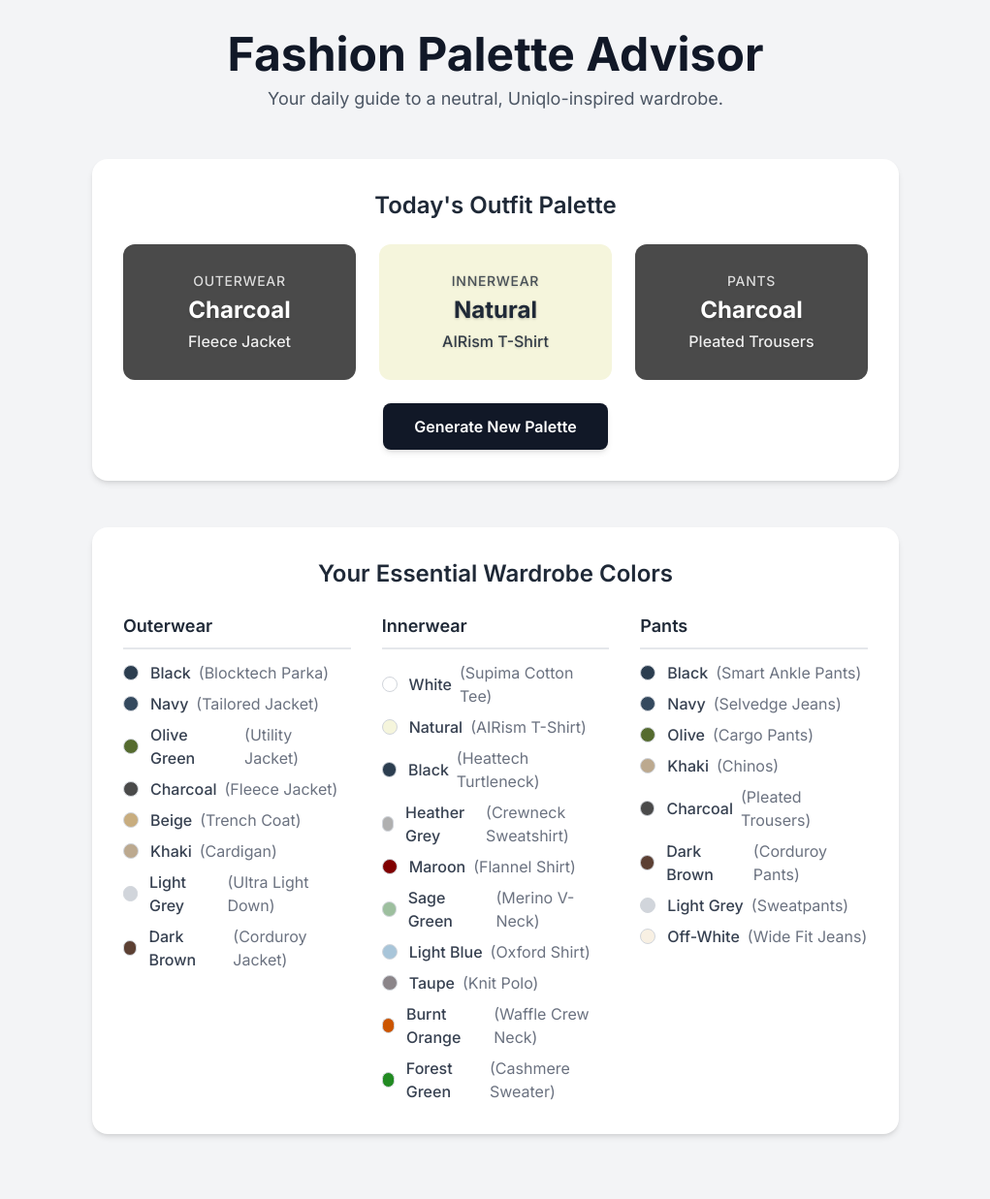
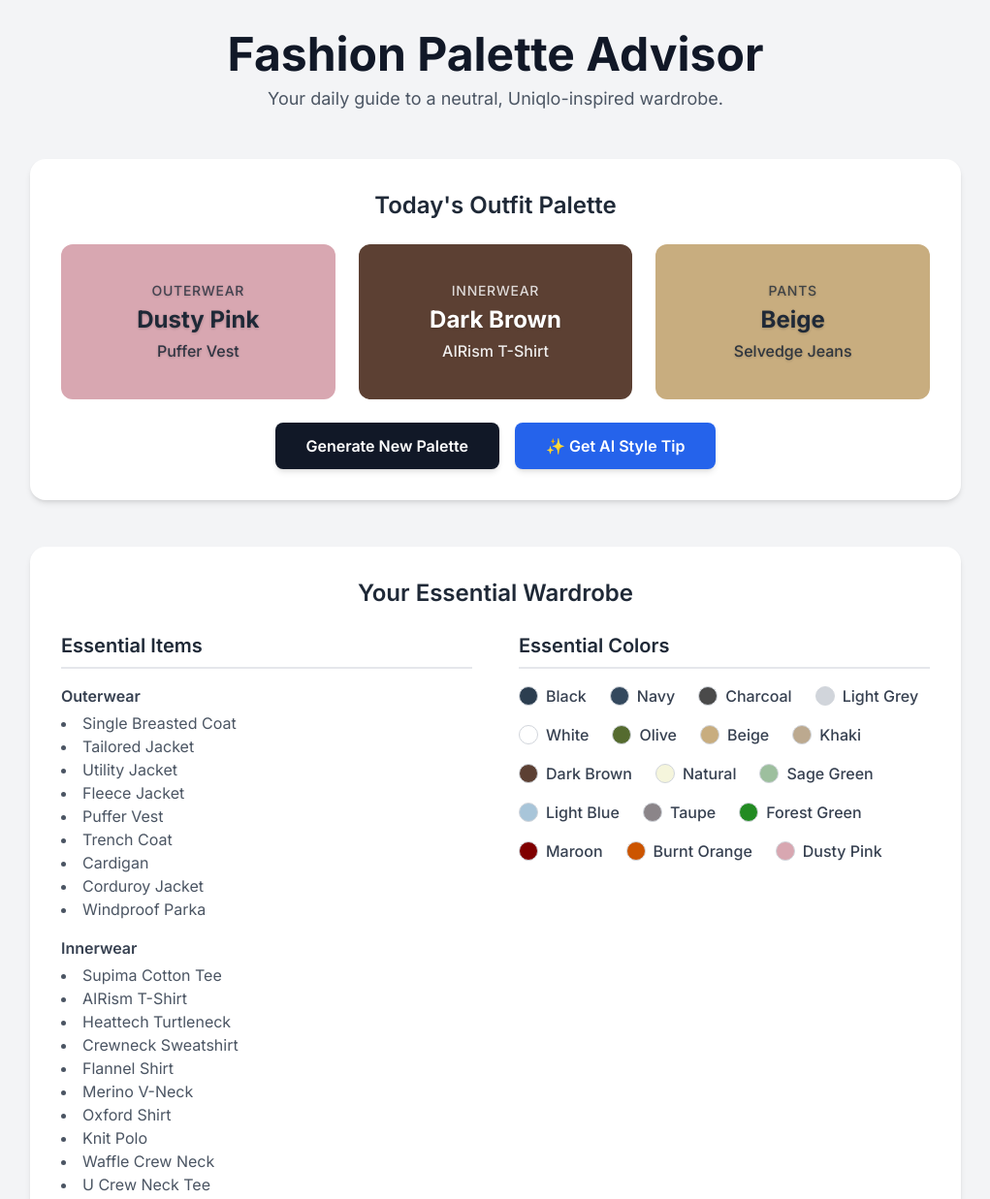
Before and after one commit to BeRay31/beray31.github.io, a plain HTML site: page index.html in a window 1280 px wide. Shown: the top 1237 px of the page at 97% size, without its empty margins (129-1150 px from the left). Before the commit the page ends 1202 px from the top, so only its background shows below. Drawn offline with nearby package versions, Linux system fonts and the light colour scheme.

Commit message:
feat: update html

```diff
--- a/index.html
+++ b/index.html
@@ -19,7 +19,7 @@
             transition: all 0.3s ease-in-out;
         }
         .color-block {
-            transition: background-color 0.5s ease-in-out;
+            transition: all 0.5s ease-in-out;
             text-shadow: 0 1px 3px rgba(0,0,0,0.2);
         }
         .btn-primary {
@@ -29,11 +29,15 @@
             transform: translateY(-2px);
             box-shadow: 0 10px 15px -3px rgb(0 0 0 / 0.1), 0 4px 6px -2px rgb(0 0 0 / 0.1);
         }
+        .gemini-response {
+            background-color: #f0f4f8;
+            border-left: 4px solid #3b82f6;
+        }
     </style>
 </head>
 <body class="bg-gray-100 text-gray-800">
 
-    <div class="container mx-auto p-4 md:p-8 max-w-4xl">
+    <div class="container mx-auto p-4 md:p-8 max-w-5xl">
 
         <!-- Header -->
         <header class="text-center mb-8 md:mb-12">
@@ -48,54 +52,70 @@
             <!-- Color Display Section -->
             <div id="palette-display" class="grid grid-cols-1 md:grid-cols-3 gap-4 md:gap-6 text-white text-center mb-6">
                 <!-- Outerwear -->
-                <div id="outerwear-card" class="color-block rounded-xl p-6 flex flex-col justify-center items-center min-h-[140px]">
+                <div id="outerwear-card" class="color-block rounded-xl p-6 flex flex-col justify-center items-center min-h-[160px]">
                     <span class="text-sm font-medium uppercase tracking-wider opacity-80">Outerwear</span>
                     <span id="outerwear-color-name" class="text-2xl font-bold mt-1">-</span>
                     <span id="outerwear-type-name" class="text-md font-medium mt-1 opacity-90">-</span>
                 </div>
                 <!-- Innerwear -->
-                <div id="innerwear-card" class="color-block rounded-xl p-6 flex flex-col justify-center items-center min-h-[140px]">
+                <div id="innerwear-card" class="color-block rounded-xl p-6 flex flex-col justify-center items-center min-h-[160px]">
                     <span class="text-sm font-medium uppercase tracking-wider opacity-80">Innerwear</span>
                     <span id="innerwear-color-name" class="text-2xl font-bold mt-1">-</span>
                      <span id="innerwear-type-name" class="text-md font-medium mt-1 opacity-90">-</span>
                 </div>
                 <!-- Pants -->
-                <div id="pants-card" class="color-block rounded-xl p-6 flex flex-col justify-center items-center min-h-[140px]">
+                <div id="pants-card" class="color-block rounded-xl p-6 flex flex-col justify-center items-center min-h-[160px]">
                     <span class="text-sm font-medium uppercase tracking-wider opacity-80">Pants</span>
                     <span id="pants-color-name" class="text-2xl font-bold mt-1">-</span>
                     <span id="pants-type-name" class="text-md font-medium mt-1 opacity-90">-</span>
                 </div>
             </div>
 
-            <!-- Action Button -->
-            <div class="flex justify-center">
-                <button onclick="generatePalette()" class="btn-primary bg-gray-900 text-white font-semibold py-3 px-8 rounded-lg shadow-md hover:bg-gray-700 focus:outline-none focus:ring-2 focus:ring-gray-900 focus:ring-opacity-50">
+            <!-- Action Buttons -->
+            <div class="flex flex-col sm:flex-row justify-center items-center gap-4">
+                <button onclick="generatePalette()" class="btn-primary bg-gray-900 text-white font-semibold py-3 px-8 rounded-lg shadow-md hover:bg-gray-700 focus:outline-none focus:ring-2 focus:ring-gray-900 focus:ring-opacity-50 w-full sm:w-auto">
                     Generate New Palette
                 </button>
+                <button id="gemini-button" onclick="getStyleTip()" class="btn-primary bg-blue-600 text-white font-semibold py-3 px-8 rounded-lg shadow-md hover:bg-blue-700 focus:outline-none focus:ring-2 focus:ring-blue-600 focus:ring-opacity-50 w-full sm:w-auto hidden" disabled>
+                    ✨ Get AI Style Tip
+                </button>
             </div>
+
+            <!-- Gemini Response Area -->
+            <div id="gemini-response-area" class="mt-6 text-center gemini-response p-4 rounded-lg hidden">
+                <p id="gemini-response-text" class="text-gray-700"></p>
+            </div>
+
         </div>
 
         <!-- Wardrobe Guide Section -->
         <div class="bg-white rounded-2xl p-6 md:p-8 card">
-            <h2 class="text-2xl font-semibold text-center mb-6">Your Essential Wardrobe Colors</h2>
-            <div class="grid grid-cols-1 sm:grid-cols-2 md:grid-cols-3 gap-6 md:gap-8">
+            <h2 class="text-2xl font-semibold text-center mb-6">Your Essential Wardrobe</h2>
+            <div class="grid grid-cols-1 md:grid-cols-2 gap-8 md:gap-12">
 
-                <!-- Outerwear Recommendations -->
+                <!-- Essential Items -->
                 <div>
-                    <h3 class="text-lg font-semibold mb-3 border-b-2 border-gray-200 pb-2">Outerwear</h3>
-                    <ul id="outerwear-list" class="space-y-2"></ul>
+                    <h3 class="text-xl font-semibold mb-4 border-b-2 border-gray-200 pb-2">Essential Items</h3>
+                    <div class="space-y-4">
+                        <div>
+                            <h4 class="font-semibold text-gray-700">Outerwear</h4>
+                            <ul id="outerwear-items-list" class="list-disc list-inside text-gray-600 mt-1"></ul>
+                        </div>
+                        <div>
+                            <h4 class="font-semibold text-gray-700">Innerwear</h4>
+                            <ul id="innerwear-items-list" class="list-disc list-inside text-gray-600 mt-1"></ul>
+                        </div>
+                        <div>
+                            <h4 class="font-semibold text-gray-700">Pants</h4>
+                            <ul id="pants-items-list" class="list-disc list-inside text-gray-600 mt-1"></ul>
+                        </div>
+                    </div>
                 </div>
 
-                <!-- Innerwear Recommendations -->
+                <!-- Essential Colors -->
                 <div>
-                    <h3 class="text-lg font-semibold mb-3 border-b-2 border-gray-200 pb-2">Innerwear</h3>
-                    <ul id="innerwear-list" class="space-y-2"></ul>
-                </div>
-
-                <!-- Pants Recommendations -->
-                <div>
-                    <h3 class="text-lg font-semibold mb-3 border-b-2 border-gray-200 pb-2">Pants</h3>
-                    <ul id="pants-list" class="space-y-2"></ul>
+                    <h3 class="text-xl font-semibold mb-4 border-b-2 border-gray-200 pb-2">Essential Colors</h3>
+                    <div id="colors-list" class="flex flex-wrap gap-x-6 gap-y-4"></div>
                 </div>
 
             </div>
@@ -104,48 +124,41 @@
     </div>
 
     <script>
-        const colorPalette = {
-            outerwear: [
-                { name: 'Black', hex: '#2c3e50', type: 'Blocktech Parka' },
-                { name: 'Navy', hex: '#34495e', type: 'Tailored Jacket' },
-                { name: 'Olive Green', hex: '#556b2f', type: 'Utility Jacket' },
-                { name: 'Charcoal', hex: '#4a4a4a', type: 'Fleece Jacket' },
-                { name: 'Beige', hex: '#c8ad7f', type: 'Trench Coat' },
-                { name: 'Khaki', hex: '#bca98f', type: 'Cardigan' },
-                { name: 'Light Grey', hex: '#d1d5db', type: 'Ultra Light Down' },
-                { name: 'Dark Brown', hex: '#5c4033', type: 'Corduroy Jacket' }
+        const wardrobeData = {
+            colors: [
+                // Neutrals
+                { name: 'Black', hex: '#2c3e50', category: 'neutral' },
+                { name: 'Navy', hex: '#34495e', category: 'neutral' },
+                { name: 'Charcoal', hex: '#4a4a4a', category: 'neutral' },
+                { name: 'Light Grey', hex: '#d1d5db', category: 'neutral-light' },
+                { name: 'White', hex: '#ffffff', category: 'neutral-light' },
+                // Earth Tones
+                { name: 'Olive', hex: '#556b2f', category: 'earth' },
+                { name: 'Beige', hex: '#c8ad7f', category: 'earth' },
+                { name: 'Khaki', hex: '#bca98f', category: 'earth' },
+                { name: 'Dark Brown', hex: '#5c4033', category: 'earth' },
+                { name: 'Natural', hex: '#F5F5DC', category: 'neutral-light' },
+                // Muted Tones
+                { name: 'Sage Green', hex: '#9dbf9e', category: 'muted' },
+                { name: 'Light Blue', hex: '#a8c5d9', category: 'muted' },
+                { name: 'Taupe', hex: '#8b8589', category: 'muted' },
+                { name: 'Forest Green', hex: '#228B22', category: 'muted' },
+                // Accent Colors
+                { name: 'Maroon', hex: '#800000', category: 'accent' },
+                { name: 'Burnt Orange', hex: '#cc5500', category: 'accent' },
+                { name: 'Dusty Pink', hex: '#D8A7B1', category: 'accent' }
             ],
-            innerwear: [
-                { name: 'White', hex: '#ffffff', type: 'Supima Cotton Tee' },
-                { name: 'Natural', hex: '#f5f5dc', type: 'AIRism T-Shirt' },
-                { name: 'Black', hex: '#2c3e50', type: 'Heattech Turtleneck' },
-                { name: 'Heather Grey', hex: '#b0b0b0', type: 'Crewneck Sweatshirt' },
-                { name: 'Maroon', hex: '#800000', type: 'Flannel Shirt' },
-                { name: 'Sage Green', hex: '#9dbf9e', type: 'Merino V-Neck' },
-                { name: 'Light Blue', hex: '#a8c5d9', type: 'Oxford Shirt' },
-                { name: 'Taupe', hex: '#8b8589', type: 'Knit Polo' },
-                { name: 'Burnt Orange', hex: '#cc5500', type: 'Waffle Crew Neck' },
-                { name: 'Forest Green', hex: '#228B22', type: 'Cashmere Sweater' }
-            ],
-            pants: [
-                { name: 'Black', hex: '#2c3e50', type: 'Smart Ankle Pants' },
-                { name: 'Navy', hex: '#34495e', type: 'Selvedge Jeans' },
-                { name: 'Olive', hex: '#556b2f', type: 'Cargo Pants' },
-                { name: 'Khaki', hex: '#bca98f', type: 'Chinos' },
-                { name: 'Charcoal', hex: '#4a4a4a', type: 'Pleated Trousers' },
-                { name: 'Dark Brown', hex: '#5c4033', type: 'Corduroy Pants' },
-                { name: 'Light Grey', hex: '#d1d5db', type: 'Sweatpants' },
-                { name: 'Off-White', hex: '#F8F0E3', type: 'Wide Fit Jeans' }
-            ]
+            items: {
+                outerwear: ['Single Breasted Coat', 'Tailored Jacket', 'Utility Jacket', 'Fleece Jacket', 'Puffer Vest', 'Trench Coat', 'Cardigan', 'Corduroy Jacket', 'Windproof Parka'],
+                innerwear: ['Supima Cotton Tee', 'AIRism T-Shirt', 'Heattech Turtleneck', 'Crewneck Sweatshirt', 'Flannel Shirt', 'Merino V-Neck', 'Oxford Shirt', 'Knit Polo', 'Waffle Crew Neck', 'U Crew Neck Tee'],
+                pants: ['Smart Ankle Pants', 'Selvedge Jeans', 'Wide Pleated Trousers', 'Sweatpants', 'Cargo Pants', 'Chinos', 'Corduroy Pants', 'Curved Jeans']
+            }
         };
 
-        /**
-         * Checks the brightness of a hex color and returns 'black' or 'white' for the best text contrast.
-         * @param {string} hex - The hex color code (e.g., '#ffffff').
-         * @returns {string} 'black' or 'white'.
-         */
+        let lastGeneratedOutfit = null;
+
         function getContrastColor(hex) {
-            if (!hex) return '#1f2937'; // Default to dark text
+            if (!hex) return '#1f2937';
             const hexValue = hex.replace('#', '');
             const r = parseInt(hexValue.substr(0, 2), 16);
             const g = parseInt(hexValue.substr(2, 2), 16);
@@ -154,21 +167,12 @@
             return luminance > 0.5 ? '#1f2937' : '#ffffff';
         }
 
-        /**
-         * Selects a random color object from a given array.
-         * @param {Array} colorArray - The array of color objects.
-         * @returns {Object} A random color object { name, hex, type }.
-         */
-        function getRandomColor(colorArray) {
-            return colorArray[Math.floor(Math.random() * colorArray.length)];
+        function getRandomItem(itemArray) {
+            if (!itemArray || itemArray.length === 0) return null;
+            return itemArray[Math.floor(Math.random() * itemArray.length)];
         }
 
-        /**
-         * Updates a UI card element with the given color information.
-         * @param {string} category - The category ID prefix (e.g., 'outerwear').
-         * @param {Object} color - The color object { name, hex, type }.
-         */
-        function updateColorCard(category, color) {
+        function updateColorCard(category, color, itemType) {
             const card = document.getElementById(`${category}-card`);
             const nameEl = document.getElementById(`${category}-color-name`);
             const typeEl = document.getElementById(`${category}-type-name`);
@@ -176,40 +180,146 @@
             card.style.backgroundColor = color.hex;
             card.style.color = getContrastColor(color.hex);
             nameEl.textContent = color.name;
-            typeEl.textContent = color.type;
+            typeEl.textContent = itemType;
         }
 
-        /**
-         * Generates a new random palette and updates the UI.
-         */
         function generatePalette() {
-            const selectedOuterwear = getRandomColor(colorPalette.outerwear);
-            const selectedInnerwear = getRandomColor(colorPalette.innerwear);
-            const selectedPants = getRandomColor(colorPalette.pants);
+            // --- 1. SELECT A COORDINATED COLOR PALETTE ---
+            let pantsColor, innerwearColor, outerwearColor;
 
-            updateColorCard('outerwear', selectedOuterwear);
-            updateColorCard('innerwear', selectedInnerwear);
-            updateColorCard('pants', selectedPants);
+            pantsColor = getRandomItem(wardrobeData.colors.filter(c => c.category === 'neutral' || c.category === 'earth'));
+
+            const innerwearOptions = wardrobeData.colors.filter(color => {
+                if (pantsColor.category === 'neutral') return true;
+                if (pantsColor.category === 'earth') {
+                    return color.category === 'neutral-light' || color.category === 'muted' || color.category === 'earth';
+                }
+                return true;
+            });
+            innerwearColor = getRandomItem(innerwearOptions.length > 0 ? innerwearOptions : wardrobeData.colors);
+
+            const outerwearOptions = wardrobeData.colors.filter(color => {
+                if (innerwearColor.category === 'accent') {
+                    return color.category === 'neutral' || color.category === 'earth';
+                }
+                if (color.name === pantsColor.name && pantsColor.category !== 'neutral' && color.name === innerwearColor.name) {
+                    return false;
+                }
+                return true;
+            });
+            outerwearColor = getRandomItem(outerwearOptions.length > 0 ? outerwearOptions : wardrobeData.colors);
+
+            if (pantsColor.name === outerwearColor.name && pantsColor.category !== 'neutral') {
+                let alternatives = outerwearOptions.filter(i => i.name !== pantsColor.name);
+                if (alternatives.length > 0) {
+                    outerwearColor = getRandomItem(alternatives);
+                }
+            }
+
+            // --- 2. SELECT A CLOTHING ITEM FOR EACH CATEGORY ---
+            const pantsItem = getRandomItem(wardrobeData.items.pants);
+            const innerwearItem = getRandomItem(wardrobeData.items.innerwear);
+            const outerwearItem = getRandomItem(wardrobeData.items.outerwear);
+
+            // Store the generated outfit for the Gemini API
+            lastGeneratedOutfit = {
+                outerwear: `${outerwearColor.name} ${outerwearItem}`,
+                innerwear: `${innerwearColor.name} ${innerwearItem}`,
+                pants: `${pantsColor.name} ${pantsItem}`
+            };
+
+            // --- 3. UPDATE THE UI ---
+            updateColorCard('outerwear', outerwearColor, outerwearItem);
+            updateColorCard('innerwear', innerwearColor, innerwearItem);
+            updateColorCard('pants', pantsColor, pantsItem);
+
+            // --- 4. PREPARE GEMINI FEATURE ---
+            const geminiButton = document.getElementById('gemini-button');
+            const geminiResponseArea = document.getElementById('gemini-response-area');
+            geminiButton.classList.remove('hidden');
+            geminiButton.disabled = false;
+            geminiResponseArea.classList.add('hidden');
         }
 
-        /**
-         * Populates the recommended color lists at the bottom of the page.
-         */
+        async function getStyleTip() {
+            if (!lastGeneratedOutfit) return;
+
+            const geminiButton = document.getElementById('gemini-button');
+            const responseArea = document.getElementById('gemini-response-area');
+            const responseText = document.getElementById('gemini-response-text');
+
+            geminiButton.disabled = true;
+            responseText.textContent = '✨ Thinking...';
+            responseArea.classList.remove('hidden');
+
+            const systemPrompt = "You are a friendly, encouraging fashion advisor specializing in casual, Uniqlo-style outfits. Your advice is concise, positive, and helpful.";
+            const userQuery = `I'm wearing a ${lastGeneratedOutfit.outerwear}, a ${lastGeneratedOutfit.innerwear}, and ${lastGeneratedOutfit.pants}. Can you give me a short style tip? Describe the vibe of the outfit, what occasion it's good for, and suggest one type of accessory or footwear. Keep it to 2-3 sentences.`;
+
+            const apiKey = ""; // This will be handled by the execution environment.
+            const apiUrl = `https://generativelanguage.googleapis.com/v1beta/models/gemini-2.5-flash-preview-05-20:generateContent?key=${apiKey}`;
+
+            const payload = {
+                contents: [{ parts: [{ text: userQuery }] }],
+                systemInstruction: {
+                    parts: [{ text: systemPrompt }]
+                },
+            };
+
+            try {
+                const response = await fetch(apiUrl, {
+                    method: 'POST',
+                    headers: { 'Content-Type': 'application/json' },
+                    body: JSON.stringify(payload)
+                });
+
+                if (!response.ok) {
+                    throw new Error(`API call failed with status: ${response.status}`);
+                }
+
+                const result = await response.json();
+                const candidate = result.candidates?.[0];
+
+                if (candidate && candidate.content?.parts?.[0]?.text) {
+                    responseText.textContent = candidate.content.parts[0].text;
+                } else {
+                    responseText.textContent = "Sorry, I couldn't come up with a tip right now. Please try again!";
+                }
+            } catch (error) {
+                console.error("Error calling Gemini API:", error);
+                responseText.textContent = "An error occurred. Please check the console and try again later.";
+            } finally {
+                geminiButton.disabled = false;
+            }
+        }
+
+
         function populateWardrobeGuide() {
-            for (const category in colorPalette) {
-                const listElement = document.getElementById(`${category}-list`);
+            // Populate Essential Items
+            for (const category in wardrobeData.items) {
+                const listElement = document.getElementById(`${category}-items-list`);
                 if (listElement) {
-                    listElement.innerHTML = ''; // Clear existing items
-                    colorPalette[category].forEach(color => {
+                    listElement.innerHTML = '';
+                    wardrobeData.items[category].forEach(item => {
                         const li = document.createElement('li');
-                        li.className = 'flex items-center text-gray-700';
-                        li.innerHTML = `
-                            <span class="inline-block w-4 h-4 rounded-full mr-3 border border-gray-300" style="background-color: ${color.hex};"></span>
-                            <span class="font-medium">${color.name}</span> <span class="text-gray-500 ml-2">(${color.type})</span>
-                        `;
+                        li.textContent = item;
                         listElement.appendChild(li);
                     });
                 }
+            }
+
+            // Populate Essential Colors
+            const colorsListElement = document.getElementById('colors-list');
+            if(colorsListElement) {
+                colorsListElement.innerHTML = '';
+                wardrobeData.colors.forEach(color => {
+                    const colorChip = document.createElement('div');
+                    colorChip.className = 'flex items-center';
+                    colorChip.innerHTML = `
+                        <span class="inline-block w-5 h-5 rounded-full mr-2 border border-gray-300" style="background-color: ${color.hex};"></span>
+                        <span class="font-medium text-gray-700">${color.name}</span>
+                    `;
+                    colorsListElement.appendChild(colorChip);
+                });
             }
         }
 
```
